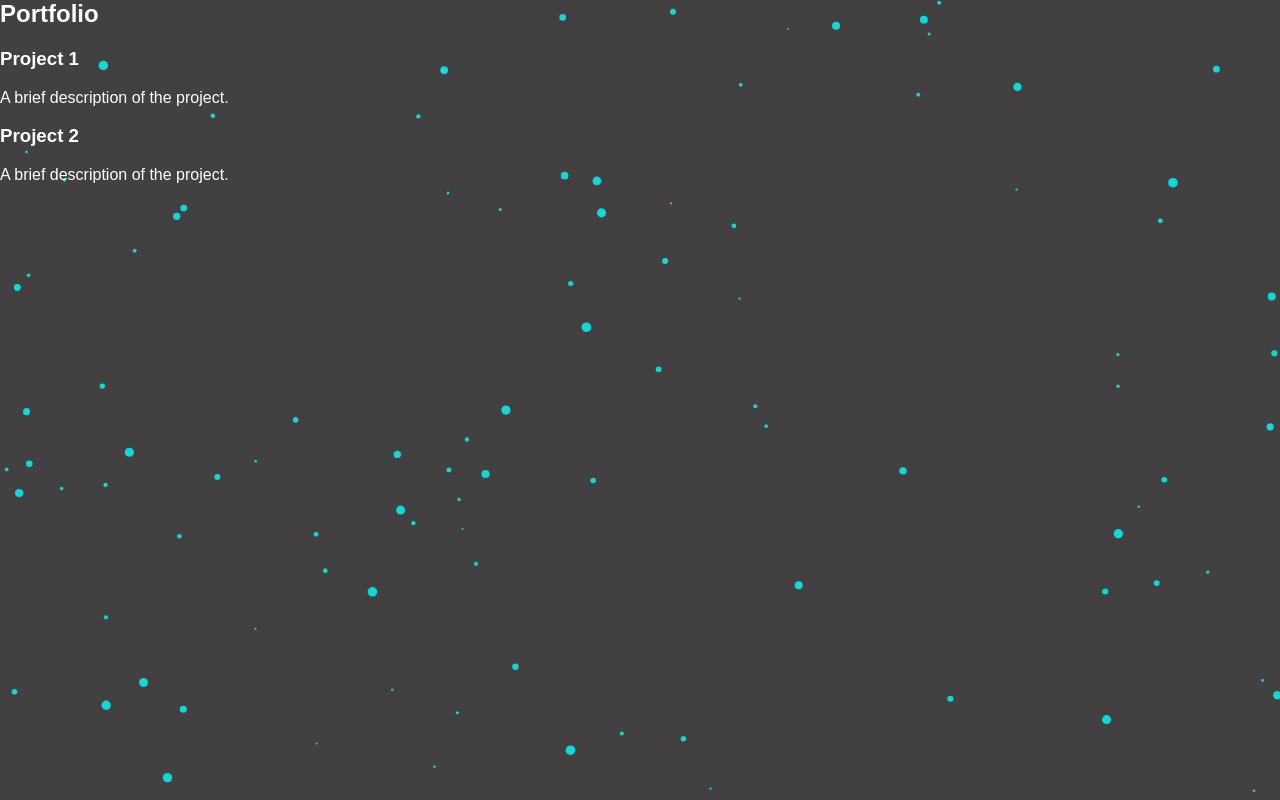
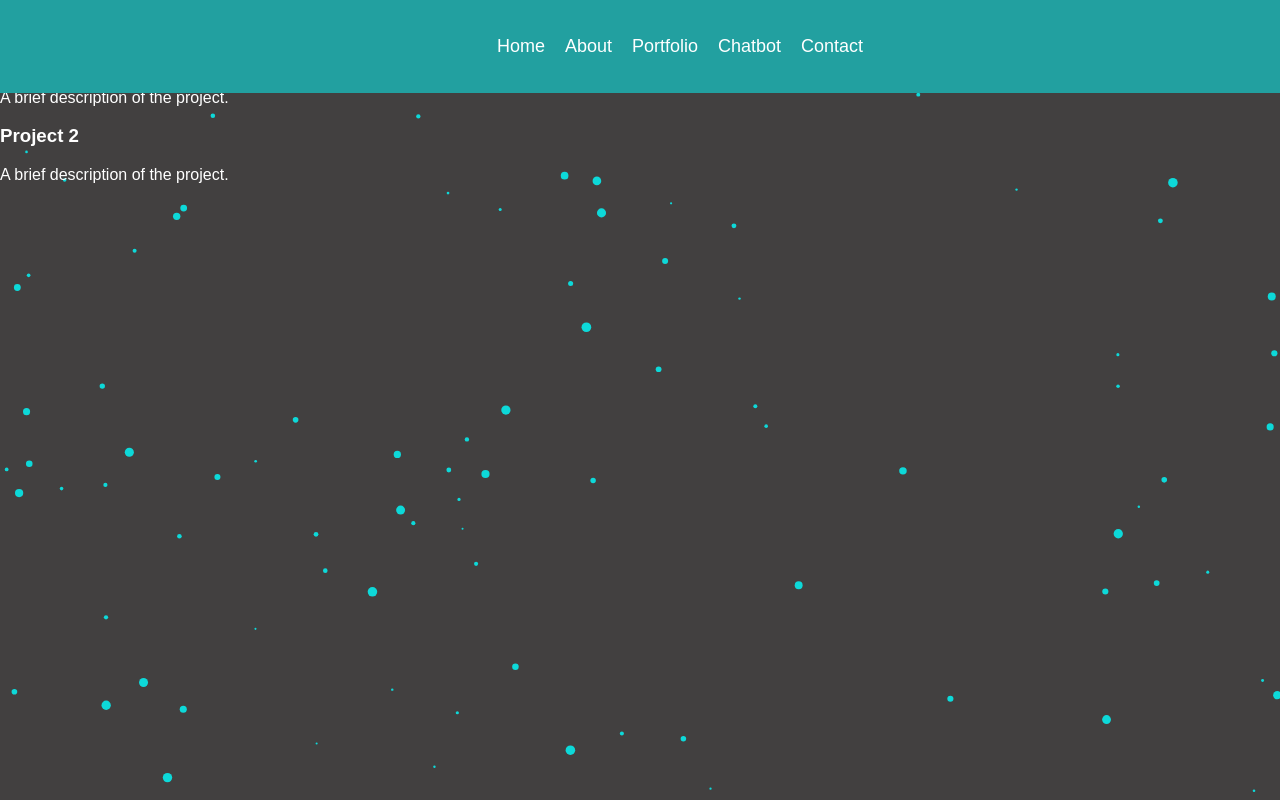
Before and after one commit to RohanM007/RohanPortfolio, a plain HTML site: page pages/portfolio.html in a window 1280 px wide. Drawn offline with Linux system fonts and the light colour scheme.

Commit message:
Updating the navbar
Ensuring the nav bar is on all the pages

```diff
--- a/pages/portfolio.html
+++ b/pages/portfolio.html
@@ -1,3 +1,15 @@
+<body>
+    <nav>
+
+        <ul>
+            <li><a href="home.html">Home</a></li>
+            <li><a href="about.html">About</a></li>
+            <li><a href="portfolio.html">Portfolio</a></li>
+            <li><a href="chatbot.html">Chatbot</a></li>
+            <li><a href="contact.html">Contact</a></li>
+        </ul>
+    </nav>
+
 <section id="portfolio" class="section">
     <link rel="stylesheet" href="../styles/main.css">
     <script src="../scripts/main.js" defer></script>
@@ -13,3 +25,5 @@
         </div>
     </div>
 </section>
+
+</body>
```
Also changed, not shown: pages/contact.html (+13 -0 lines), pages/home.html (+1 -1 lines).
